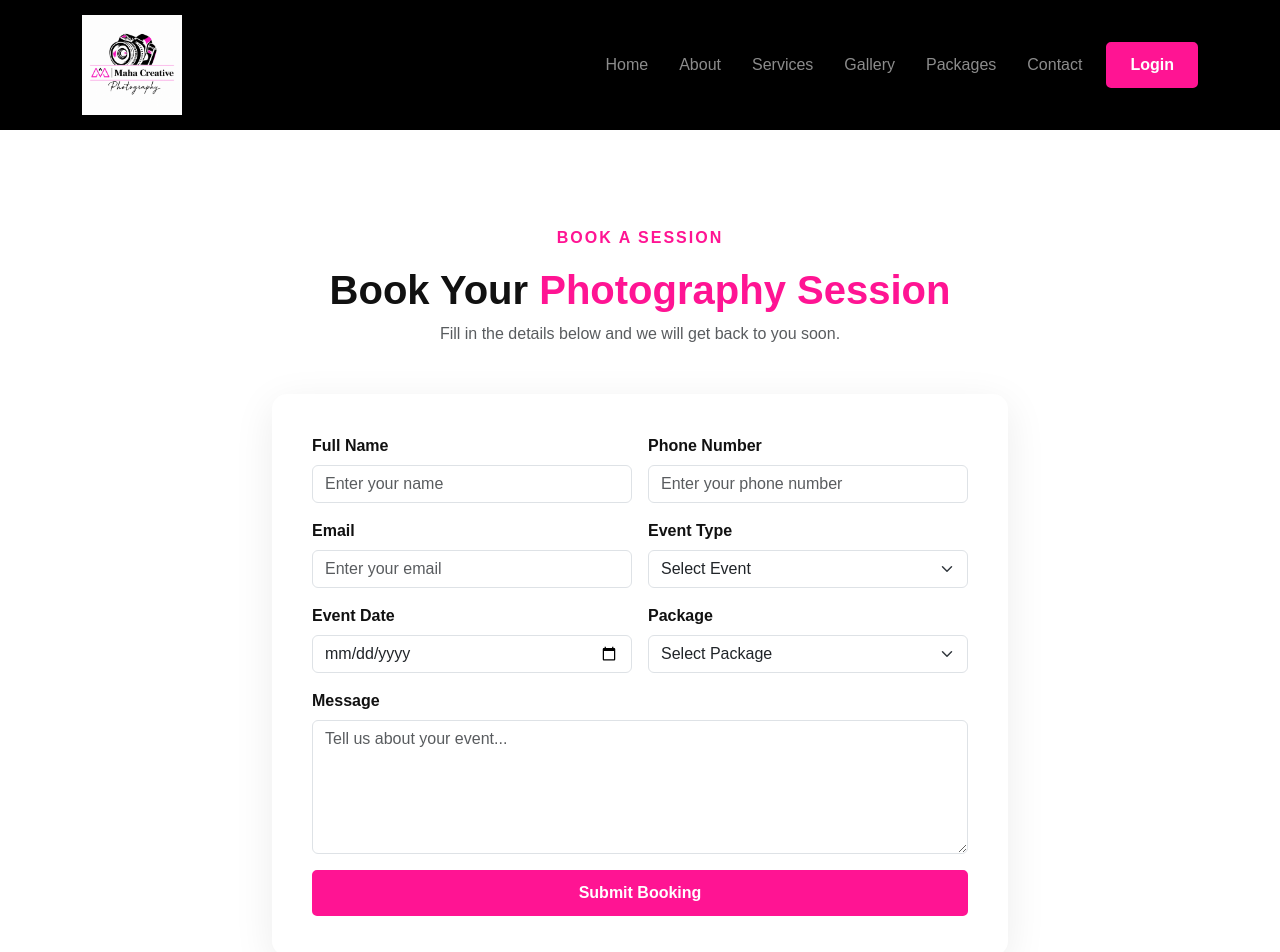
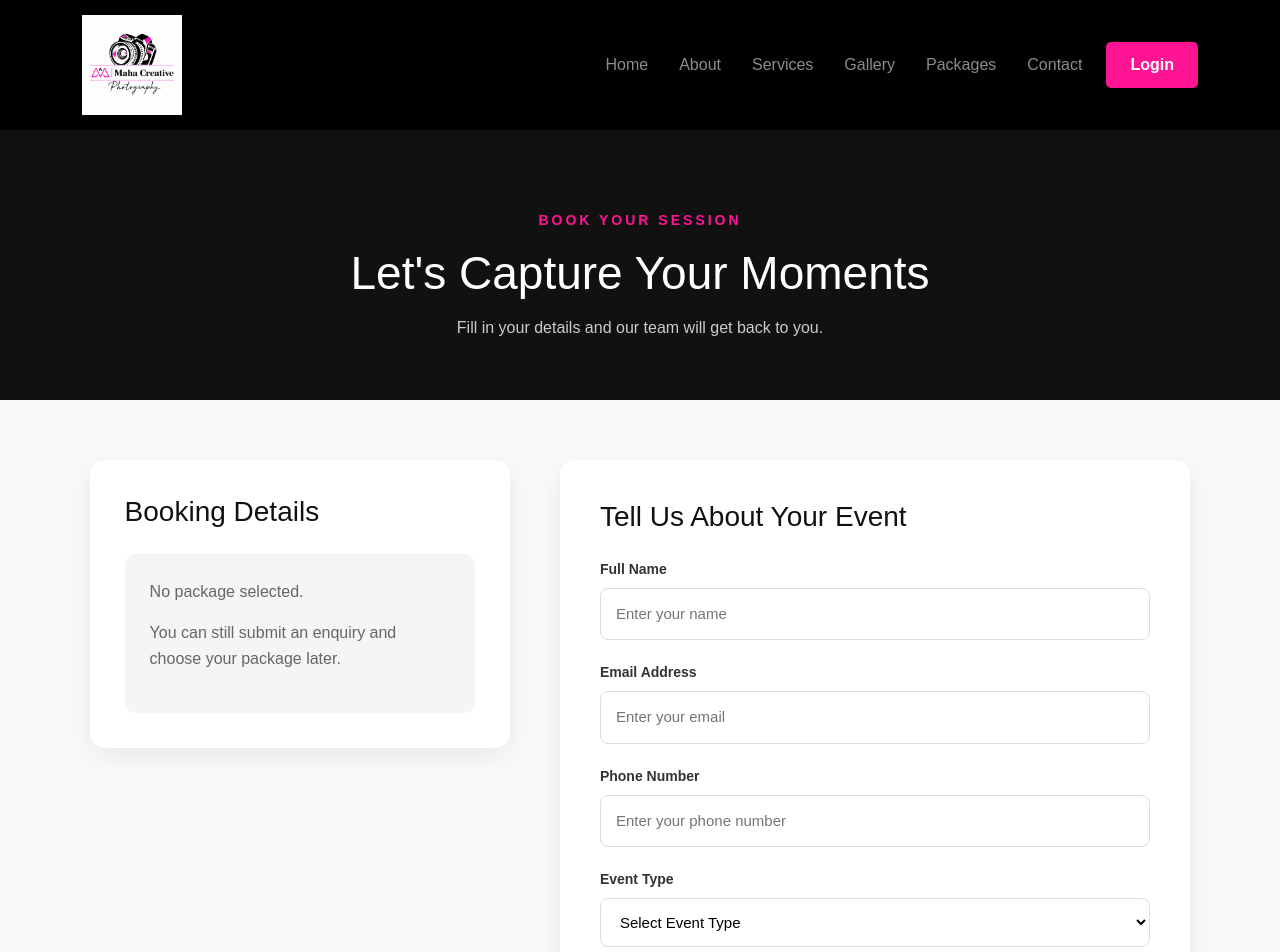
Before and after one commit to madheshwarant-fullstack-dev/sample-photography, a React app: page /booking in a window 1280 px wide. Shown: the top 952 px of the page. Built offline with nearby package versions, Linux system fonts and the light colour scheme; the HTML template or start-up script is replaced by a standard one.

Commit message:
first commit

```diff
--- /dev/null
+++ b/src/assets/css/Booking.css
@@ -0,0 +1,198 @@
+.booking-page {
+  min-height: 100vh;
+  background: #fafafa;
+}
+
+/* Header */
+.booking-header {
+  text-align: center;
+  padding: 80px 20px 60px;
+  background: #111;
+  color: #fff;
+}
+
+.booking-header p {
+  color: #ff1493;
+  font-size: 14px;
+  font-weight: 700;
+  letter-spacing: 3px;
+  margin-bottom: 15px;
+}
+
+.booking-header h1 {
+  font-size: 46px;
+  margin: 0 0 15px;
+}
+
+.booking-header span {
+  color: #ccc;
+  font-size: 16px;
+}
+
+/* Main Container */
+.booking-container {
+  width: 86%;
+  max-width: 1200px;
+  margin: 60px auto;
+  display: grid;
+  grid-template-columns: 0.8fr 1.2fr;
+  gap: 50px;
+  align-items: start;
+}
+
+/* Summary */
+.booking-summary {
+  background: #fff;
+  padding: 35px;
+  border-radius: 15px;
+  box-shadow: 0 8px 30px rgba(0, 0, 0, 0.08);
+}
+
+.booking-summary h2,
+.booking-form-box h2 {
+  font-size: 28px;
+  margin-top: 0;
+  margin-bottom: 25px;
+  color: #111;
+}
+
+.selected-package {
+  border-left: 4px solid #ff1493;
+  background: #fff5fa;
+  padding: 25px;
+  border-radius: 10px;
+}
+
+.summary-label {
+  color: #ff1493;
+  font-size: 12px;
+  font-weight: 700;
+  letter-spacing: 2px;
+  margin: 0 0 10px;
+}
+
+.selected-package h3 {
+  font-size: 26px;
+  margin: 0 0 25px;
+  color: #111;
+}
+
+.summary-info {
+  display: flex;
+  justify-content: space-between;
+  padding: 14px 0;
+  border-top: 1px solid #eee;
+}
+
+.summary-info span {
+  color: #777;
+}
+
+.summary-info strong {
+  color: #111;
+}
+
+.no-package {
+  background: #f5f5f5;
+  padding: 25px;
+  border-radius: 10px;
+  color: #666;
+  line-height: 1.6;
+}
+
+/* Form Box */
+.booking-form-box {
+  background: #fff;
+  padding: 40px;
+  border-radius: 15px;
+  box-shadow: 0 8px 30px rgba(0, 0, 0, 0.08);
+}
+
+.form-group {
+  margin-bottom: 22px;
+}
+
+.form-group label {
+  display: block;
+  margin-bottom: 8px;
+  color: #333;
+  font-size: 14px;
+  font-weight: 600;
+}
+
+.form-group input,
+.form-group select,
+.form-group textarea {
+  width: 100%;
+  box-sizing: border-box;
+  padding: 14px 15px;
+  border: 1px solid #ddd;
+  border-radius: 8px;
+  font-size: 15px;
+  font-family: inherit;
+  outline: none;
+  transition: 0.3s;
+  background: #fff;
+}
+
+.form-group input:focus,
+.form-group select:focus,
+.form-group textarea:focus {
+  border-color: #ff1493;
+  box-shadow: 0 0 0 3px rgba(255, 20, 147, 0.08);
+}
+
+.form-group textarea {
+  resize: vertical;
+  min-height: 120px;
+}
+
+/* Submit Button */
+.booking-submit {
+  width: 100%;
+  padding: 16px;
+  border: none;
+  border-radius: 8px;
+  background: #ff1493;
+  color: #fff;
+  font-size: 16px;
+  font-weight: 700;
+  cursor: pointer;
+  transition: 0.3s;
+}
+
+.booking-submit:hover {
+  background: #d90078;
+  transform: translateY(-2px);
+}
+
+/* Responsive */
+@media (max-width: 900px) {
+  .booking-container {
+    grid-template-columns: 1fr;
+    width: 90%;
+  }
+
+  .booking-header h1 {
+    font-size: 36px;
+  }
+}
+
+@media (max-width: 600px) {
+  .booking-header {
+    padding: 60px 20px 45px;
+  }
+
+  .booking-header h1 {
+    font-size: 30px;
+  }
+
+  .booking-container {
+    margin: 35px auto;
+  }
+
+  .booking-summary,
+  .booking-form-box {
+    padding: 25px;
+  }
+}
--- a/src/pages/client/Booking.jsx
+++ b/src/pages/client/Booking.jsx
@@ -1,194 +1,262 @@
-import React from "react";
+import React, { useState } from "react";
+import { useSearchParams } from "react-router-dom";
+import packages from "../../data/packages";
+import "../../assets/css/Booking.css";
 
 function Booking() {
+  const [searchParams] = useSearchParams();
+
+  const selectedPackageId = searchParams.get("package");
+
+  const selectedPackage = packages.find(
+    (pkg) => pkg.id === selectedPackageId
+  );
+
+  const [formData, setFormData] = useState({
+    name: "",
+    email: "",
+    phone: "",
+    eventType: "",
+    eventDate: "",
+    location: "",
+    message: "",
+  });
+
+  const handleChange = (e) => {
+    setFormData({
+      ...formData,
+      [e.target.name]: e.target.value,
+    });
+  };
+
+  const handleSubmit = (e) => {
+    e.preventDefault();
+
+    console.log("Booking Details:", {
+      ...formData,
+      package: selectedPackage?.name || "",
+    });
+
+    alert("Booking request submitted successfully!");
+
+    setFormData({
+      name: "",
+      email: "",
+      phone: "",
+      eventType: "",
+      eventDate: "",
+      location: "",
+      message: "",
+    });
+  };
+
   return (
-        <section className="py-5">
+    <div className="booking-page">
 
-            <div className="container py-5">
+      {/* Page Header */}
+      <section className="booking-header">
+        <p>BOOK YOUR SESSION</p>
+        <h1>Let's Capture Your Moments</h1>
+        <span>
+          Fill in your details and our team will get back to you.
+        </span>
+      </section>
 
-                <div className="text-center mb-5">
-                    <p className="section-title">
-                        BOOK A SESSION
+      <section className="booking-container">
+
+        {/* Selected Package */}
+        <div className="booking-summary">
+
+          <h2>Booking Details</h2>
+
+          {selectedPackage ? (
+            <div className="selected-package">
+
+              <p className="summary-label">
+                SELECTED PACKAGE
               </p>
 
-                    <h1 className="fw-bold">
-                        Book Your{" "}
-                        <span className="pink-text">
-                            Photography Session
+              <h3>{selectedPackage.name}</h3>
+
+              <div className="summary-info">
+                <span>
+                  Delivery
                 </span>
-                    </h1>
+                <strong>
+                  {selectedPackage.delivery}
+                </strong>
+              </div>
 
-                    <p className="text-muted">
-                        Fill in the details below and we will
-                        get back to you soon.
+              <div className="summary-info">
+                <span>
+                  Price
+                </span>
+                <strong>
+                  {selectedPackage.price}
+                </strong>
+              </div>
+
+            </div>
+          ) : (
+            <div className="no-package">
+              <p>No package selected.</p>
+              <p>
+                You can still submit an enquiry and choose
+                your package later.
               </p>
             </div>
+          )}
 
+        </div>
 
-                <div className="row justify-content-center">
+        {/* Booking Form */}
+        <div className="booking-form-box">
 
-                    <div className="col-lg-8">
+          <h2>Tell Us About Your Event</h2>
 
-                        <div className="auth-card">
+          <form onSubmit={handleSubmit}>
 
-                            <form>
-
-                                <div className="row g-3">
-
-                                    <div className="col-md-6">
-                                        <label className="form-label">
-                                            Full Name
-                                        </label>
+            {/* Name */}
+            <div className="form-group">
+              <label>Full Name</label>
 
               <input
                 type="text"
-                                            className="form-control"
+                name="name"
                 placeholder="Enter your name"
+                value={formData.name}
+                onChange={handleChange}
+                required
               />
             </div>
 
+            {/* Email */}
+            <div className="form-group">
+              <label>Email Address</label>
 
-                                    <div className="col-md-6">
-                                        <label className="form-label">
-                                            Phone Number
-                                        </label>
+              <input
+                type="email"
+                name="email"
+                placeholder="Enter your email"
+                value={formData.email}
+                onChange={handleChange}
+                required
+              />
+            </div>
+
+            {/* Phone */}
+            <div className="form-group">
+              <label>Phone Number</label>
 
               <input
                 type="tel"
-                                            className="form-control"
+                name="phone"
                 placeholder="Enter your phone number"
+                value={formData.phone}
+                onChange={handleChange}
+                required
               />
             </div>
 
+            {/* Event Type */}
+            <div className="form-group">
+              <label>Event Type</label>
 
-                                    <div className="col-md-6">
-                                        <label className="form-label">
-                                            Email
-                                        </label>
+              <select
+                name="eventType"
+                value={formData.eventType}
+                onChange={handleChange}
+                required
+              >
+                <option value="">
+                  Select Event Type
+                </option>
+
+                <option value="Wedding">
+                  Wedding
+                </option>
+
+                <option value="Birthday">
+                  Birthday
+                </option>
+
+                <option value="Baby Shoot">
+                  Baby Shoot
+                </option>
+
+                <option value="Pre Wedding">
+                  Pre Wedding
+                </option>
+
+                <option value="Engagement">
+                  Engagement
+                </option>
+
+                <option value="Maternity">
+                  Maternity
+                </option>
+
+                <option value="Other">
+                  Other
+                </option>
+              </select>
+            </div>
+
+            {/* Event Date */}
+            <div className="form-group">
+              <label>Event Date</label>
 
               <input
-                                            type="email"
-                                            className="form-control"
-                                            placeholder="Enter your email"
+                type="date"
+                name="eventDate"
+                value={formData.eventDate}
+                onChange={handleChange}
+                required
               />
             </div>
 
-
-                                    <div className="col-md-6">
-                                        <label className="form-label">
-                                            Event Type
-                                        </label>
-
-                                        <select className="form-select">
-
-                                            <option value="">
-                                                Select Event
-                                            </option>
-
-                                            <option>
-                                                Wedding
-                                            </option>
-
-                                            <option>
-                                                Pre-Wedding
-                                            </option>
-
-                                            <option>
-                                                Birthday
-                                            </option>
-
-                                            <option>
-                                                Portrait
-                                            </option>
-
-                                            <option>
-                                                Product Photography
-                                            </option>
-
-                                            <option>
-                                                Other
-                                            </option>
-
-                                        </select>
-                                    </div>
-
-
-                                    <div className="col-md-6">
-                                        <label className="form-label">
-                                            Event Date
-                                        </label>
+            {/* Location */}
+            <div className="form-group">
+              <label>Event Location</label>
 
               <input
-                                            type="date"
-                                            className="form-control"
+                type="text"
+                name="location"
+                placeholder="Enter event location"
+                value={formData.location}
+                onChange={handleChange}
+                required
               />
             </div>
 
-
-                                    <div className="col-md-6">
-                                        <label className="form-label">
-                                            Package
-                                        </label>
-
-                                        <select className="form-select">
-
-                                            <option value="">
-                                                Select Package
-                                            </option>
-
-                                            <option>
-                                                Basic - ₹5,000
-                                            </option>
-
-                                            <option>
-                                                Premium - ₹15,000
-                                            </option>
-
-                                            <option>
-                                                Wedding - ₹30,000
-                                            </option>
-
-                                        </select>
-                                    </div>
-
-
-                                    <div className="col-12">
-                                        <label className="form-label">
-                                            Message
-                                        </label>
+            {/* Message */}
+            <div className="form-group">
+              <label>Additional Message</label>
 
               <textarea
-                                            className="form-control"
+                name="message"
                 rows="5"
-                                            placeholder="Tell us about your event..."
+                placeholder="Tell us about your requirements..."
+                value={formData.message}
+                onChange={handleChange}
               ></textarea>
             </div>
 
-
-                                    <div className="col-12">
-
+            {/* Submit */}
             <button
               type="submit"
-                                            className="btn btn-pink w-100"
+              className="booking-submit"
             >
-                                            Submit Booking
+              Submit Booking Request
             </button>
-
-                                    </div>
-
-                                </div>
 
           </form>
 
         </div>
 
-                    </div>
+      </section>
 
     </div>
-
-            </div>
-
-        </section>
   );
 }
 
```
Also changed, not shown: src/pages/client/PackageDetail.jsx (+7 -14 lines). Lines whose indentation alone changed are shown as unchanged.
